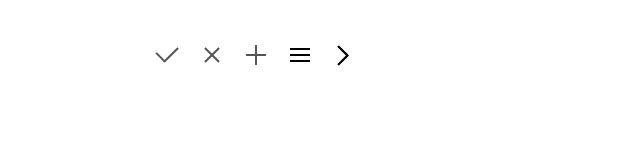
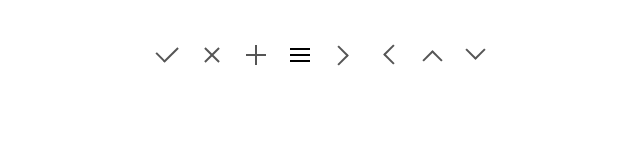
Before and after one commit to Go7hic/css-icon, a website: page index.html in a window 1280 px wide. Shown: the full height of the page, 9-649 px from the left. Drawn offline with Linux system fonts and the light colour scheme.

Commit message:
add 3 icon

```diff
--- a/index.html
+++ b/index.html
@@ -41,8 +41,18 @@
       <div class="icon-item">
         <span class="icon-hamburger"></span>
       </div>
+
       <div class="icon-item">
-        <span class="icon-caretRight"></span>
+        <span class="icon-arrow-right"></span>
+      </div>
+       <div class="icon-item">
+        <span class="icon-arrow-left"></span>
+      </div>
+      <div class="icon-item">
+        <span class="icon-arrow-up"></span>
+      </div>
+      <div class="icon-item">
+        <span class="icon-arrow-down"></span>
       </div>
     </div>
   </div>
--- a/less/cssicon.less
+++ b/less/cssicon.less
@@ -96,7 +96,7 @@
   margin: 16px 7px;
 }
 
-.icon-caretRight {
+.icon-arrow-right, .icon-arrow-left, .icon-arrow-up, .icon-arrow-down {
   width: 12px;
   height: 20px;
   margin: 7px 11px;
@@ -107,7 +107,6 @@
     bottom: 0;
     margin: auto 0;
     right: 2px;
-    box-shadow: inset 0 0 0 32px;
     transform-origin: right;
   }
   &:before {
@@ -119,3 +118,17 @@
     transform: rotate(-45deg);
   }
 }
+
+.icon-arrow-left {
+  transform: rotate(180deg);
+}
+
+.icon-arrow-up {
+  transform: rotate(-90deg);
+}
+
+.icon-arrow-down {
+  -webkit-transform: rotate(90deg);
+  -ms-transform: rotate(90deg);
+  transform: rotate(90deg);
+}
```
Also changed, not shown: build/cssicon.css, dist/cssicon.min.css.
